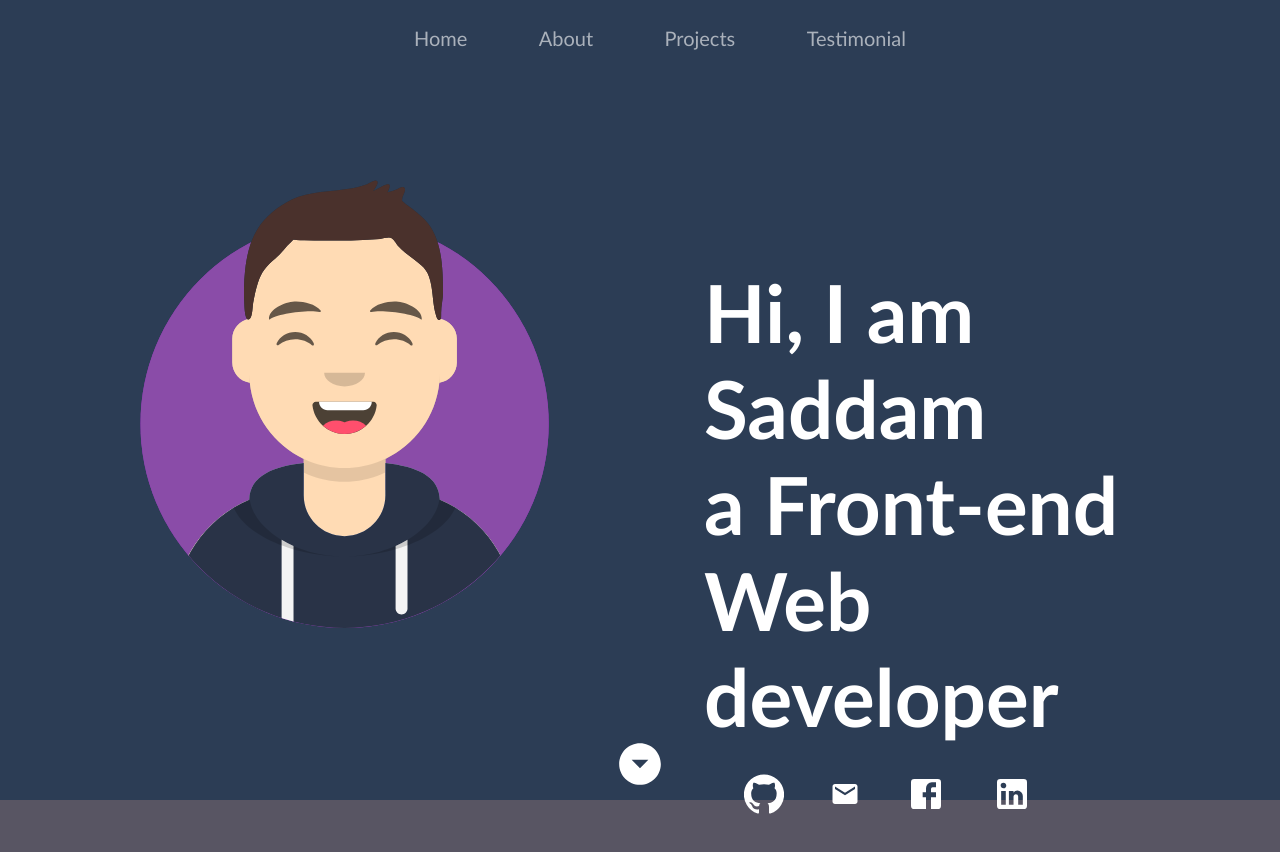
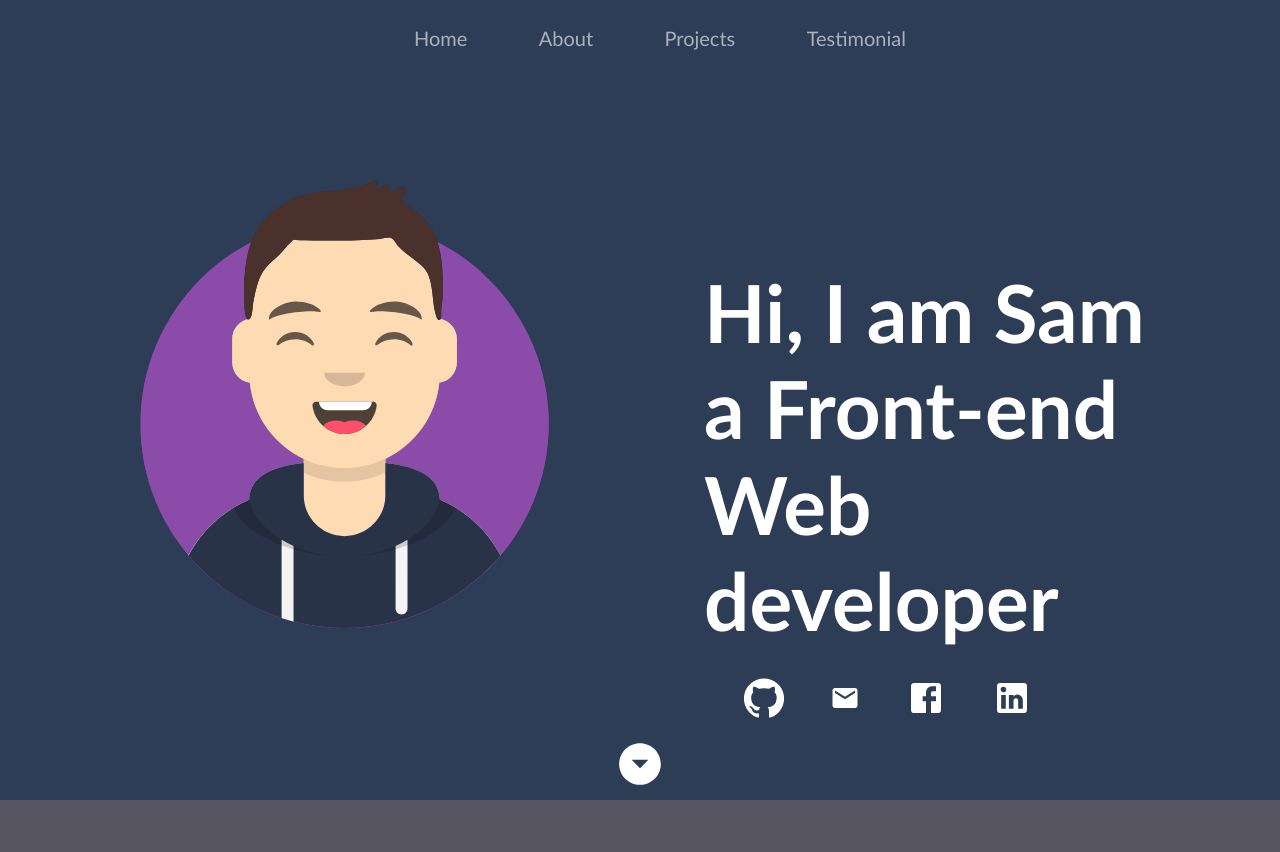
Before and after one commit to Saddam-tech/portfoliomine, a React (Create React App) app: page / in a window 1280 px wide. Shown: the top 852 px of the page. Built offline with nearby package versions, Linux system fonts and the light colour scheme.

Commit message:
name change

```diff
--- a/src/components/Header.js
+++ b/src/components/Header.js
@@ -20,7 +20,7 @@ const Header = () => {
         <div className="text">
           <Fade bottom>
             <h1>
-              Hi, I am Saddam
+              Hi, I am Sam
               <br />
               a Front-end
               <br />
```
